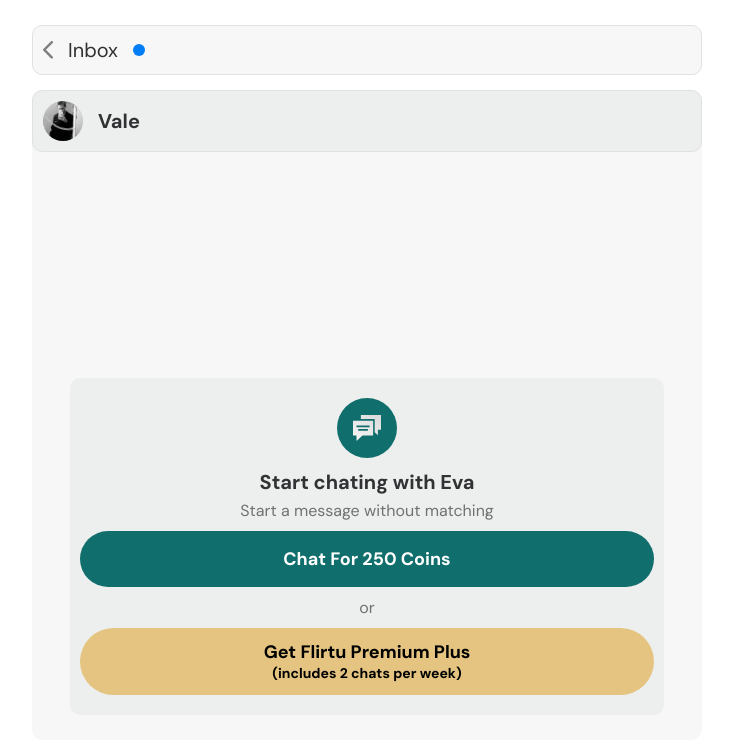
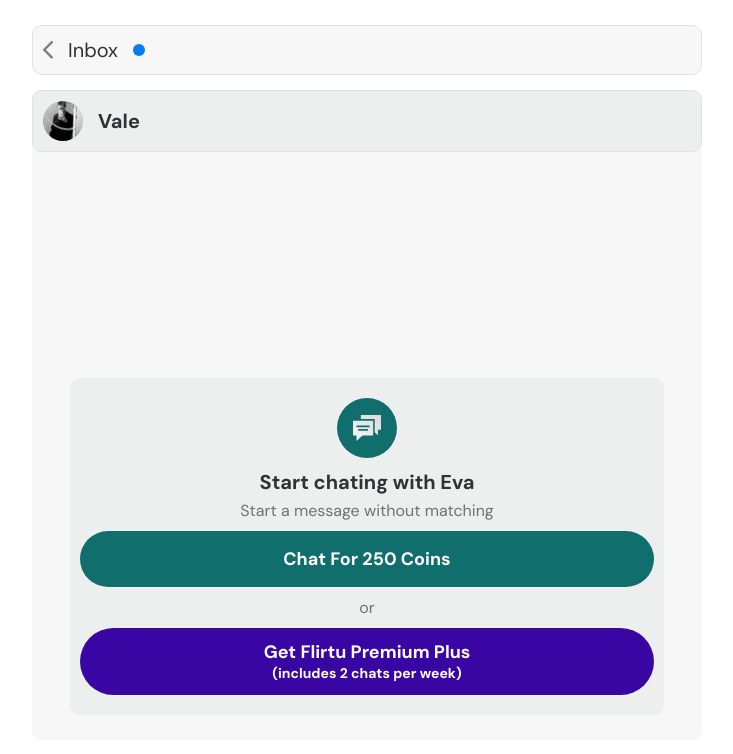
Before and after one commit to webDevT/flirtu-top-up-credits, a website: page app/unlock-chat2.html in a window 1280 px wide. Shown: the whole page, without its empty margins (273-1006 px from the left). Drawn offline with nearby package versions, Linux system fonts and the light colour scheme.

Commit message:
button color

```diff
--- a/app/sass/style.sass
+++ b/app/sass/style.sass
@@ -412,7 +412,7 @@
 .unlock-text--margin
     margin-top: 5px
 .button--gold.gold
-    background: linear-gradient(180deg, #e4c480  0%, #e4c480 75.31%)
+    background: #3906a4
     flex-direction: column
     line-height: 1
     justify-content: center
@@ -421,9 +421,9 @@
     padding-bottom: 15px
     padding-bottom: 5px
     height: auto
-    color: #000
+    color: #fff
     .unlock-text
         padding-top: 0
-        color: #000
+        color: #fff
         font-size: 14px
 @import "media"
```
Also changed, not shown: app/css/style.min.css, docs/css/style.min.css.
